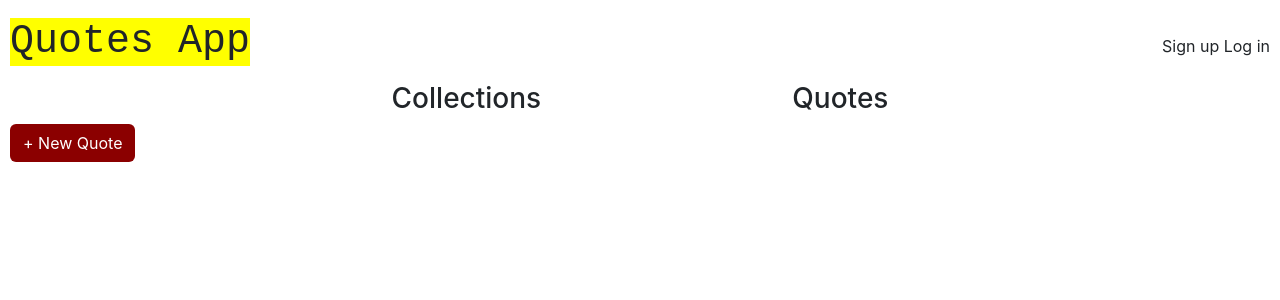
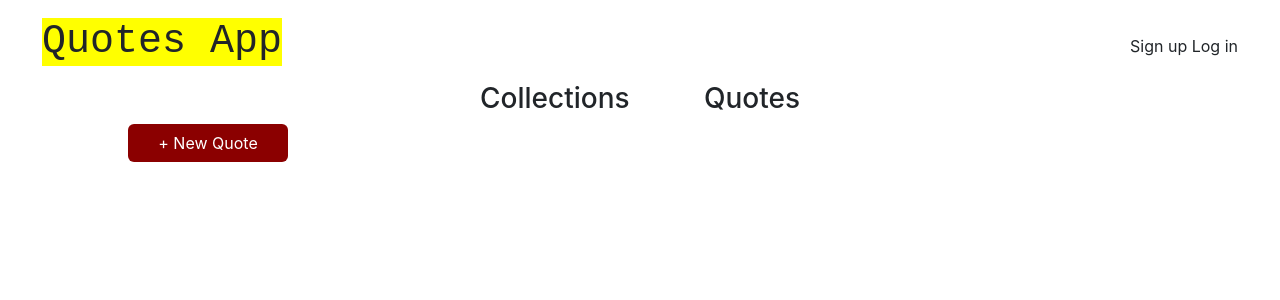
Before and after one commit to ibrahimWassouf/quotes-app, a Django app: page /quotelist in a window 1280 px wide. Shown: the top 300 px of the page. Run offline with Django 4.2, Linux system fonts and the light colour scheme; data that the repository does not hold is empty.

Commit message:
added css code for collection and quote list pages

```diff
--- a/static/css/base.css
+++ b/static/css/base.css
@@ -1,7 +1,20 @@
 body {
+    display: flex;
+    flex-direction: column;
     font-family: -apple-system, BlinkMacSystemFont, 'Segoe UI', Roboto, Oxygen, Ubuntu, Cantarell, 'Open Sans', 'Helvetica Neue', sans-serif;
     padding: 10px;
+    overflow: hidden;
+    margin: auto;
+    width: 95vw;
 }
+
+main {
+    display: flex;
+    flex-direction: column;
+    align-self: center;
+    width: 80vw;
+}
+
 a {
     color: inherit;
     text-decoration: none;
@@ -30,8 +43,9 @@ a:hover {
 
 #coqu-nav {
     display: flex;
-    justify-content: space-around;
-    margin: 0 20vw;
+    justify-content: space-between;
+    width: 20rem;
+    align-self: center;
 }
 .collectoin-quote-item {
     padding: 5px;
@@ -40,8 +54,33 @@ a:hover {
 .btn {
     background-color: darkred;
     color: white;
+    width: 10rem;
 }
 
 .btn:hover {
     color: darkred;
 }
+
+.collection-quote-list {
+    display: flex;
+    flex-direction: column;
+    align-self: center;
+    align-items: center;
+    width: 90%;
+    margin-top: 5rem;
+}
+
+.individual-entry {
+    display: flex;
+    flex-direction: column;
+    align-items: center;
+    width: 90%;
+    padding: 20px 0 ;
+    font-family: 'Courier New', Courier, monospace;
+}
+
+.individual-entry p {
+    font-family: -apple-system, BlinkMacSystemFont, 'Segoe UI', Roboto, Oxygen, Ubuntu, Cantarell, 'Open Sans', 'Helvetica Neue', sans-serif;
+    align-self: flex-end;
+
+}
--- a/templates/quote_list.html
+++ b/templates/quote_list.html
@@ -2,10 +2,13 @@
 
 {% block content %}
 <a class='btn' href="{% url 'quote_new' %}">+ New Quote</a>
+<section class='collection-quote-list'>
+
     {% for bookQuote in object_list %}
-    <div class="quote-entry">
-        <h4><a href="{% url 'quote_detail' bookQuote.pk %}">{{ bookQuote.title }}</a></h4>
-        <p>{{ bookQuote.quote }}</p>
+    <div class="individual-entry">
+        <h4><a href="{% url 'quote_detail' bookQuote.pk %}">"{{ bookQuote.quote }}"</a></h4>
+        <p>~ {{ bookQuote.author }}</p>
     </div>
     {% endfor %}
+</section>
 {% endblock content %}
```
Also changed, not shown: templates/collections_list.html (+10 -4 lines).
